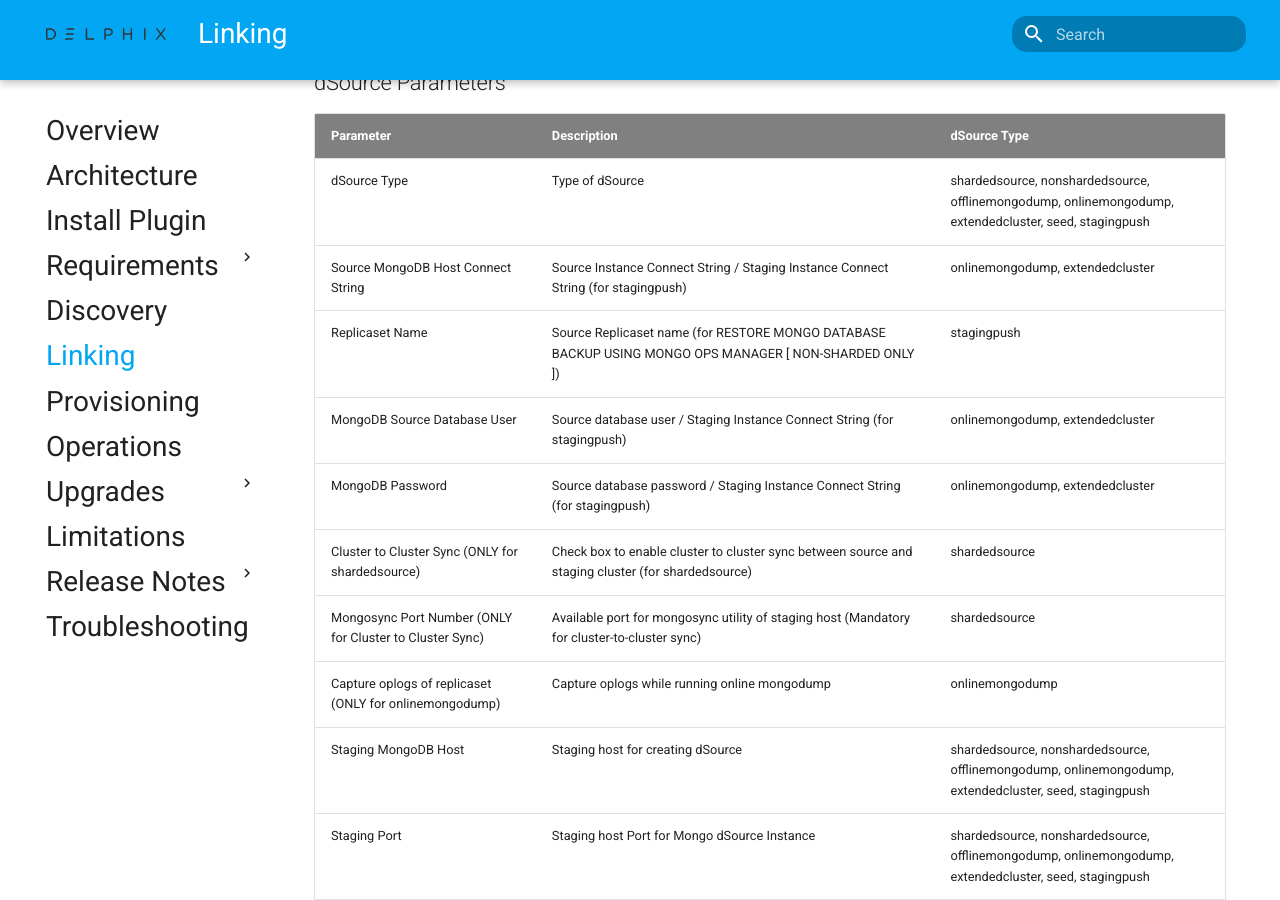
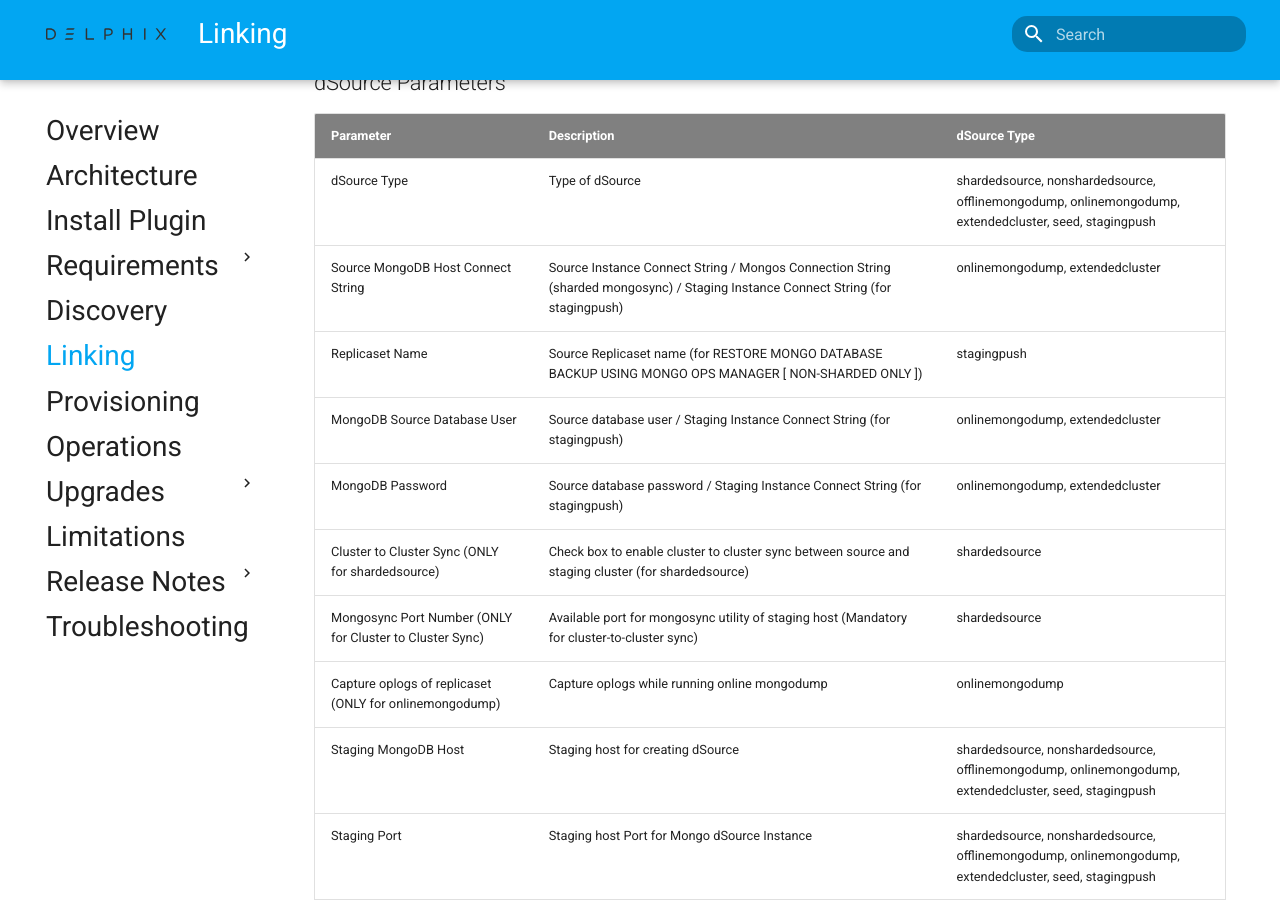
Before and after one commit to ayesharustgi-delphix/mongo-plugin, an MkDocs documentation site: the page built from docs/docs/Linking.md, in a window 1280 px wide and 900 px high, scrolled down 2768 px. Built offline with MkDocs 1.6.1 and Material for MkDocs 9.7.7, drawn with Linux system fonts in a browser that asks for light colours.

Commit message:
Adding mongos to connection string description

```diff
--- a/docs/docs/Linking.md
+++ b/docs/docs/Linking.md
@@ -49,7 +49,7 @@
 | Parameter                                                                                                                                             | Description                                                                                                                                                     | dSource Type                                                                                           |
 |:------------------------------------------------------------------------------------------------------------------------------------------------------|:----------------------------------------------------------------------------------------------------------------------------------------------------------------|:-------------------------------------------------------------------------------------------------------|
 | dSource Type                                                                                                                                          | Type of dSource                                                                                                                                                 | shardedsource, nonshardedsource, offlinemongodump, onlinemongodump, extendedcluster, seed, stagingpush |
-| Source MongoDB Host Connect String                                                                                                                    | Source Instance Connect String / Staging Instance Connect String (for stagingpush)                                                                              | onlinemongodump, extendedcluster                                                                       |
+| Source MongoDB Host Connect String                                                                                                                    | Source Instance Connect String / Mongos Connection String (sharded mongosync) / Staging Instance Connect String (for stagingpush)                               | onlinemongodump, extendedcluster                                                                       |
 | Replicaset Name                                                                                                                                       | Source Replicaset name (for RESTORE MONGO DATABASE BACKUP USING MONGO OPS MANAGER [ NON-SHARDED ONLY ])                                                         | stagingpush                                                                                            |
 | MongoDB Source Database User                                                                                                                          | Source database user / Staging Instance Connect String (for stagingpush)                                                                                        | onlinemongodump, extendedcluster                                                                       |
 | MongoDB Password                                                                                                                                      | Source database password / Staging Instance Connect String (for stagingpush)                                                                                    | onlinemongodump, extendedcluster                                                                       |
@@ -68,7 +68,7 @@
 | Mongo Admin User                                                                                                                                      | Mongo Admin User on Staging Host                                                                                                                                | shardedsource, nonshardedsource, offlinemongodump, onlinemongodump, extendedcluster, seed, stagingpush |
 | MongoDB Password                                                                                                                                      | Mongo Admin User Password on Staging Host                                                                                                                       | shardedsource, nonshardedsource, offlinemongodump, onlinemongodump, extendedcluster, seed, stagingpush |
 | Config Server Backup File (sharded mongo) <br> replicaset backup file (nonsharded mongo) <br> Backup directory for Mongodump                          | Config Server Backup File Name <br> replicaset backup file (nonsharded mongo) <br> Backup directory for Mongodump <br> Refer: [backup formats](#backup_formats) | shardedsource, nonshardedsource, offlinemongodump                                                      |
-| Shard Backup Files                                                                                                                                    | Shard Backup File Full Path. Add File for each Shard. 1 file per shard <br> Refer: [backup formats](#backup_formats)                                                                                         | shardedsource                                                                                          |
+| Shard Backup Files                                                                                                                                    | Shard Backup File Full Path. Add File for each Shard. 1 file per shard <br> Refer: [backup formats](#backup_formats)                                            | shardedsource                                                                                          |
 | Enable SSL/TLS                                                                                                                                        | Enable SSL/ TLS                                                                                                                                                 | shardedsource, nonshardedsource, offlinemongodump, onlinemongodump, extendedcluster, seed, stagingpush |
 | SSL/TLS Parameters                                                                                                                                    | SSL/TLS Parameters (e.g. tlsMode, tlsCAFile, tlsPEMKeyFile, sslAllowConnectionsWithoutCertificates etc)                                                         | shardedsource, nonshardedsource, offlinemongodump, onlinemongodump, extendedcluster, seed, stagingpush |
 | Enable Authentication                                                                                                                                 | Enable Authentication                                                                                                                                           | shardedsource, nonshardedsource, offlinemongodump, onlinemongodump, extendedcluster, seed, stagingpush |
```
